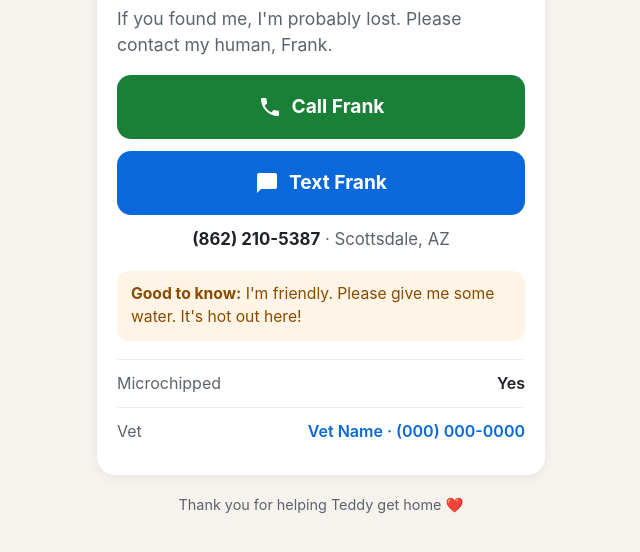
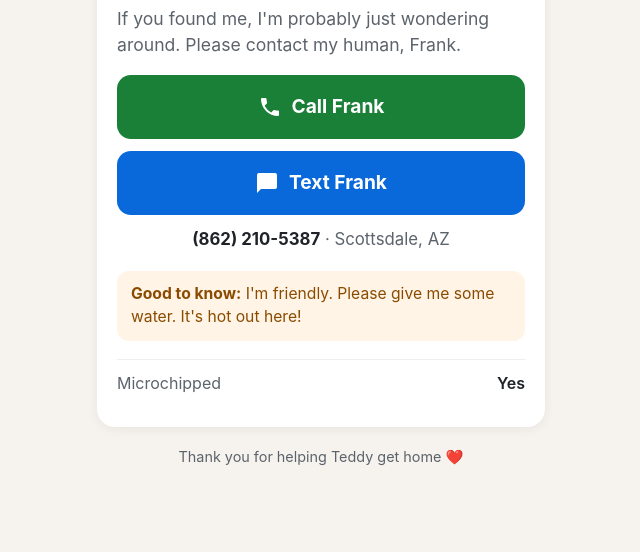
Before and after one commit to FutureITWizardFrank/teddy, a plain HTML site: page index.html in a window 1280 px wide. Shown: the part 84-636 px from the top of the page, without its empty margins (319-959 px from the left). Drawn offline with Linux system fonts and the light colour scheme.

Commit message:
Update title and lede text in index.html

```diff
--- a/index.html
+++ b/index.html
@@ -4,7 +4,7 @@
 <meta charset="UTF-8">
 <meta name="viewport" content="width=device-width, initial-scale=1">
 <meta name="robots" content="noindex, nofollow">
-<title>Hi, I'm Teddy! Please help me get home</title>
+<title>Hi, I'm Teddy! Please help me get home, if I'm far from Polanco Apartments in Scottsdale AZ</title>
 <style>
   :root {
     --bg: #f6f3ee;
@@ -114,7 +114,7 @@
 
     <div class="content">
       <h1>Hi, I'm Teddy! 🐾</h1>
-      <p class="lede">If you found me, I'm probably lost. Please contact my human, Frank.</p>
+      <p class="lede">If you found me, I'm probably just wondering around. Please contact my human, Frank.</p>
 
       <!-- EDIT: phone number appears in 3 places below (tel:, sms:, and the text) -->
       <a class="btn call" href="tel:+18622105387">
@@ -137,11 +137,6 @@
           <dt>Microchipped</dt>
           <dd>Yes</dd> <!-- EDIT: Yes / No -->
         </div>
-        <div class="row">
-          <dt>Vet</dt>
-          <!-- EDIT: vet name + number, or delete this row -->
-          <dd><a href="tel:+10000000000">Vet Name · (000) 000-0000</a></dd>
-        </div>
       </dl>
     </div>
   </div>
```
